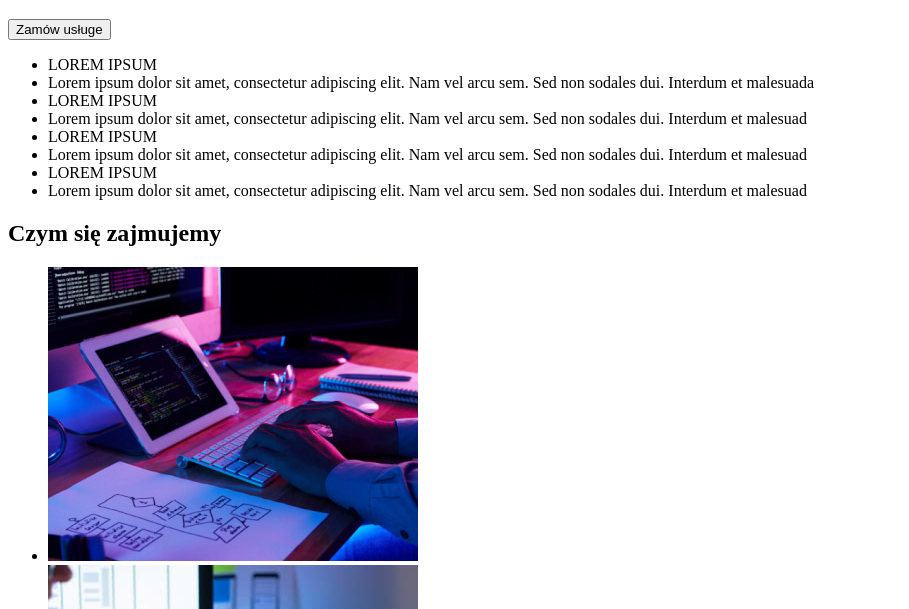
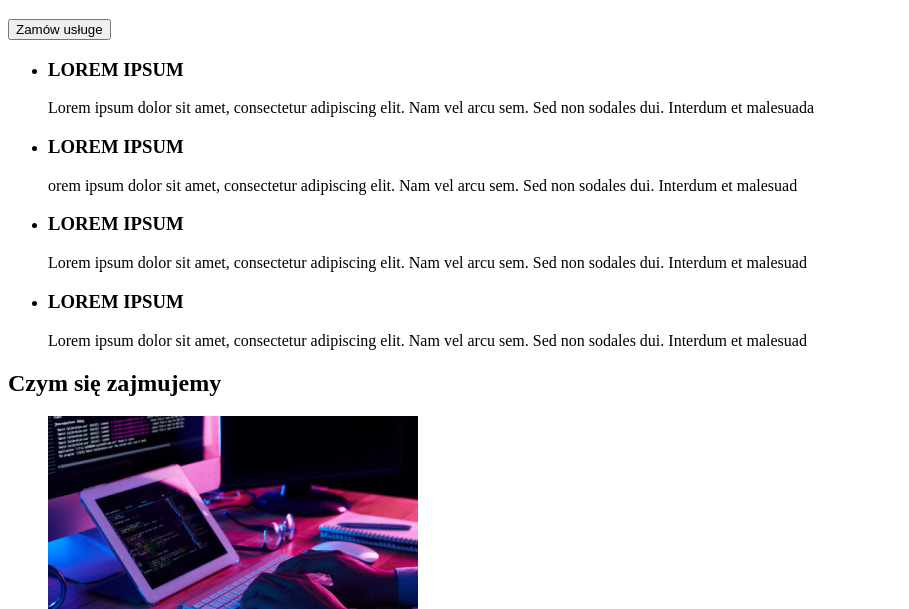
Before and after one commit to IhorPetriv88/goit-markup-hw-01, a plain HTML site: page index.html in a window 1280 px wide. Shown: the part 191-800 px from the top of the page, without its empty margins (0-909 px from the left). Drawn offline with Linux system fonts and the light colour scheme.

Commit message:
add h3+p

```diff
--- a/index.html
+++ b/index.html
@@ -21,25 +21,29 @@
         <h1>EFEKTYWNE ROZWIĄZANIA DLA WASZEGO BIZNESU</h1>
         <button type="button">Zamów usługe</button>
         <ul>
-        <li>LOREM IPSUM</li>
-        <li>Lorem ipsum dolor sit amet, consectetur
+        <li>
+            <h3>LOREM IPSUM</h3>
+        <p>Lorem ipsum dolor sit amet, consectetur
+        adipiscing elit. Nam vel arcu sem. Sed
+        non sodales dui. Interdum et malesuada</p>
+        </li>
+        <li>
+        <h3>LOREM IPSUM</h3>
+        <p>orem ipsum dolor sit amet, consectetur
             adipiscing elit. Nam vel arcu sem. Sed
-            non sodales dui. Interdum et malesuada
+            non sodales dui. Interdum et malesuad</p>
         </li>
-        <li>LOREM IPSUM</li>
-        <li>Lorem ipsum dolor sit amet, consectetur
+        <li>
+        <h3>LOREM IPSUM</h3>
+        <p>Lorem ipsum dolor sit amet, consectetur
             adipiscing elit. Nam vel arcu sem. Sed
-            non sodales dui. Interdum et malesuad
+            non sodales dui. Interdum et malesuad</p>
         </li>
-        <li>LOREM IPSUM</li>
-        <li>Lorem ipsum dolor sit amet, consectetur
+        <li>
+        <h3>LOREM IPSUM</h3>
+        <p>Lorem ipsum dolor sit amet, consectetur
             adipiscing elit. Nam vel arcu sem. Sed
-            non sodales dui. Interdum et malesuad
-        </li>
-        <li>LOREM IPSUM</li>
-        <li>Lorem ipsum dolor sit amet, consectetur
-            adipiscing elit. Nam vel arcu sem. Sed
-            non sodales dui. Interdum et malesuad
+            non sodales dui. Interdum et malesuad</p>
         </li>
         </ul>
         <section>
```
